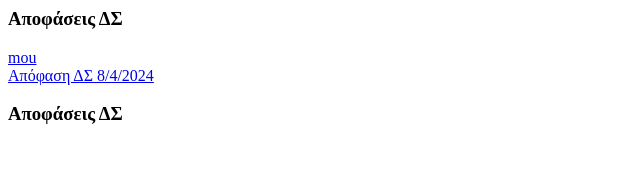
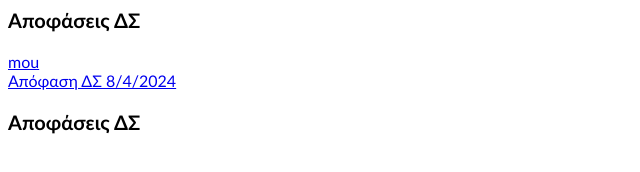
Before and after one commit to GeoKostaras/mySEMOU, a plain HTML site: page index.html in a window 1280 px wide. Shown: the whole page, without its empty margins (0-640 px from the left). Drawn offline with Linux system fonts and the light colour scheme.

Commit message:
Update index.html

```diff
--- a/index.html
+++ b/index.html
@@ -1,5 +1,17 @@
+<HTML>
+<HEAD>
+  <style>
+    body {
+     font: normal 16px Calibri;
+    }
+    h3{
+      font: bold 20px Calibri;
+    }
+  </style>
+</HEAD>
 <h3>Αποφάσεις ΔΣ</h3>
 <a href="http:\\www.mou.gr">mou</a>
 <br>
 <a href="20240408-ΣΥΓΚΡΟΤΗΣΗ ΔΣ  ΣΕΜΟΔ σε ΣΩΜΑ.pdf">Απόφαση ΔΣ 8/4/2024</a>
 <h3>Αποφάσεις ΔΣ</h3>
+</HTML>
```
